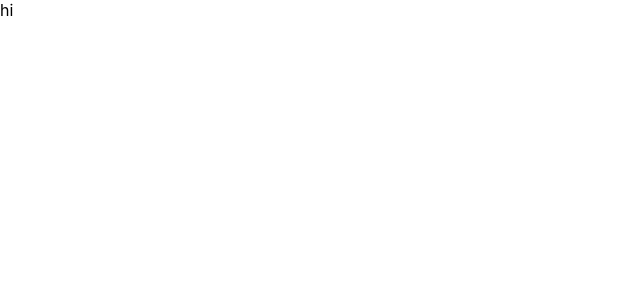
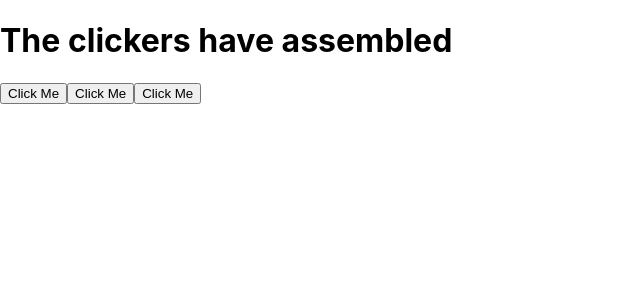
Before and after one commit to Samyuth/ReactWorkshop, a JavaScript app in the folder example/: page / in a window 1280 px wide. Shown: the top 300 px of the page, without its empty margins (0-640 px from the left). Built offline with nearby package versions, Linux system fonts and the light colour scheme; the HTML template or start-up script is replaced by a standard one.

Commit message:
Adding a basic component

```diff
--- a/example/src/App.js
+++ b/example/src/App.js
@@ -1,7 +1,18 @@
+function Clicker() {
+  return (
+    <>
+      <button>Click Me</button>
+    </>
+  );
+}
+
 function App() {
   return (
     <div className="App">
-      hi
+      <h1>The clickers have assembled</h1>
+      <Clicker />
+      <Clicker />
+      <Clicker />
     </div>
   );
 }
```
